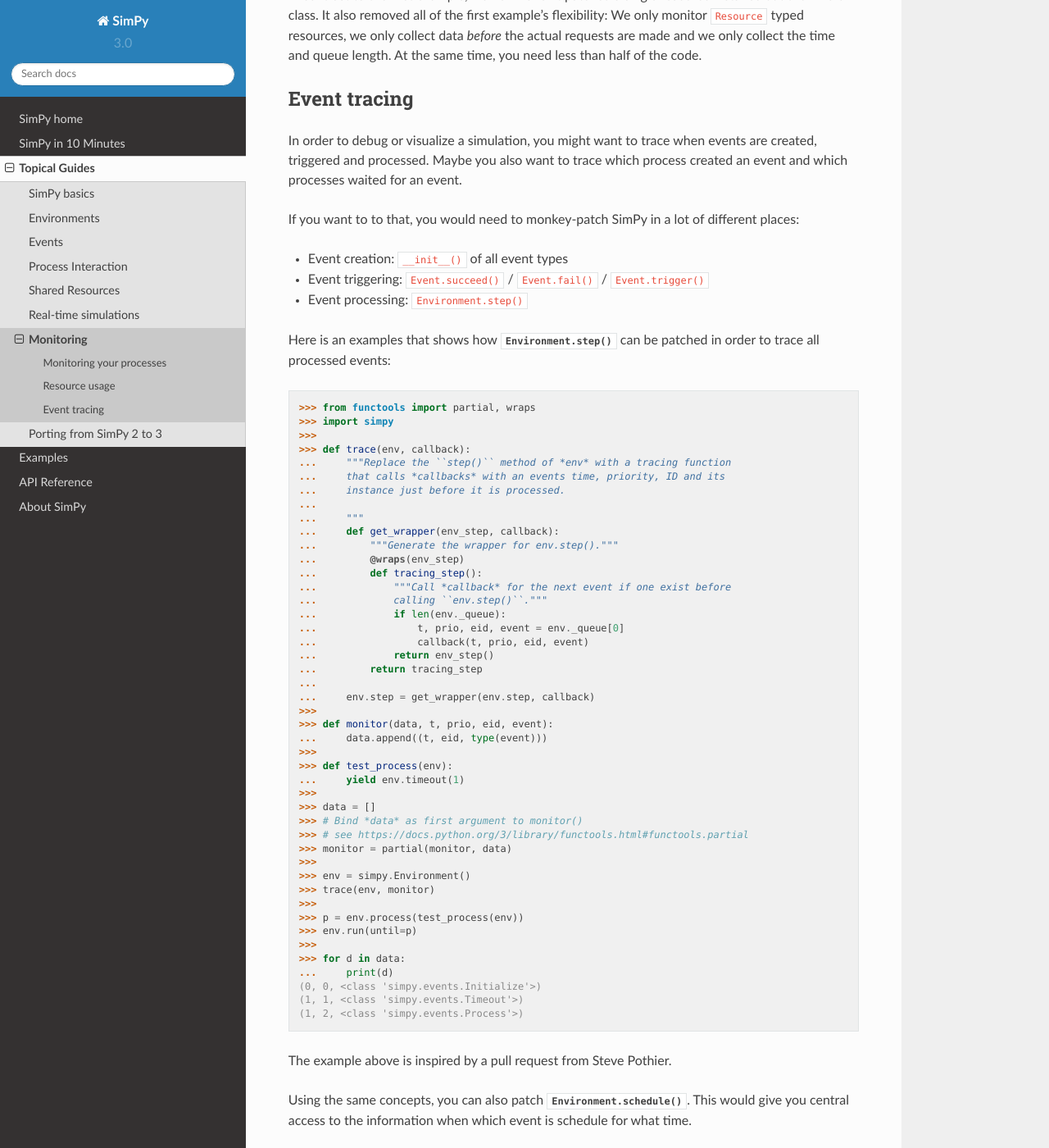
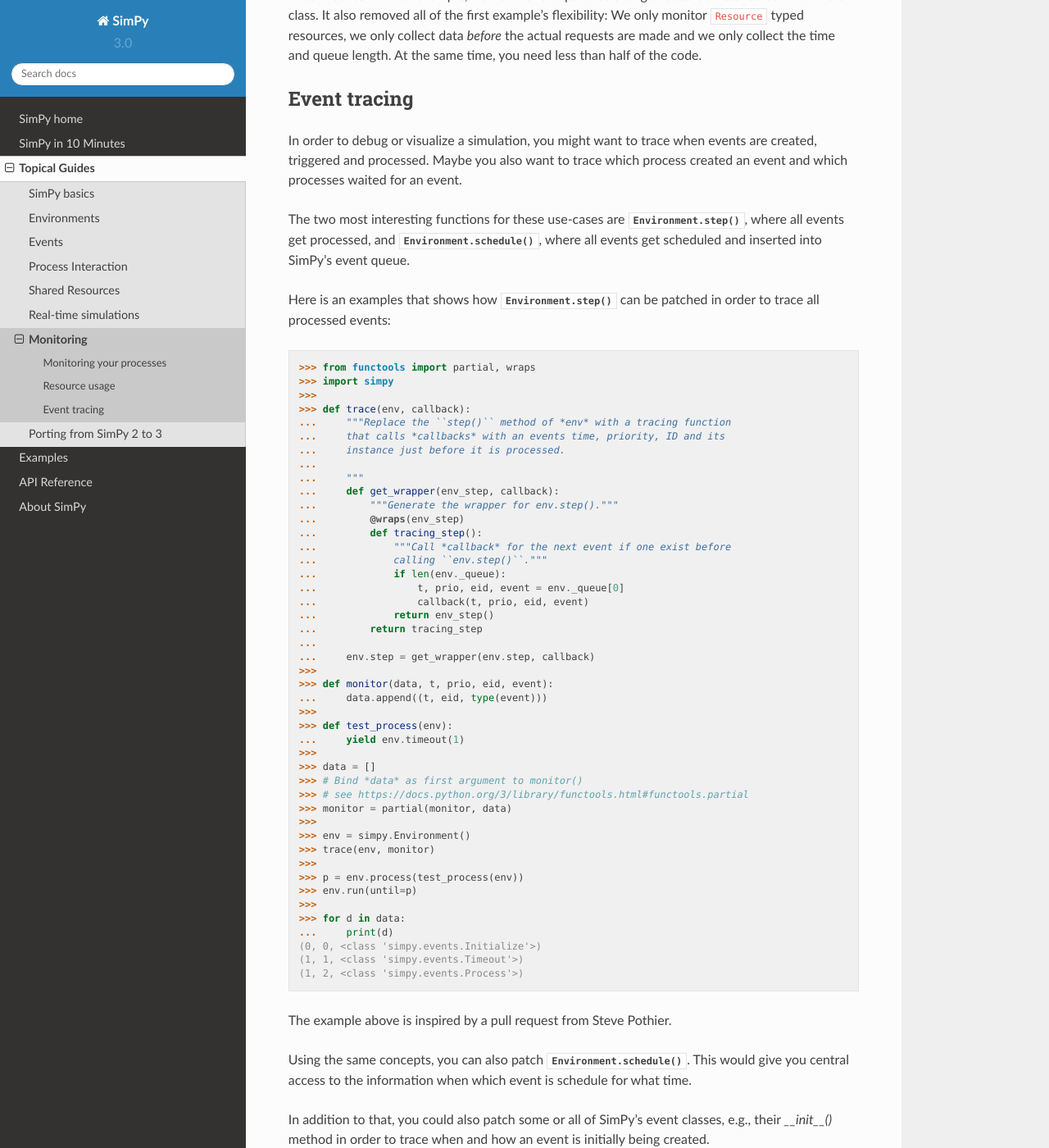
Before and after one commit to cristiklein/simpy, a Sphinx documentation site: the page built from docs/topical_guides/monitoring.rst, in a window 1280 px wide and 1400 px high, scrolled down 3809 px. Shown: the whole window at 82% size. Built offline with Sphinx 7.4.7 and the Read the Docs theme 2.0.0, drawn with Linux system fonts in a browser that asks for light colours; pages that are not in the unit, such as notebooks, are missing from menus; the version number is read from the project's files by our own code.

Commit message:
Put more emphasis on patching schedule() and step() than on patching the Event classes.

```diff
--- a/docs/topical_guides/monitoring.rst
+++ b/docs/topical_guides/monitoring.rst
@@ -239,15 +239,10 @@ In order to debug or visualize a simulation, you might want to trace when
 events are created, triggered and processed.  Maybe you also want to trace
 which process created an event and which processes waited for an event.
 
-If you want to to that, you would need to monkey-patch SimPy in a lot of
-different places:
-
-- Event creation: ``__init__()`` of all event types
-
-- Event triggering: ``Event.succeed()`` / ``Event.fail()``
-  / ``Event.trigger()``
-
-- Event processing: ``Environment.step()``
+The two most interesting functions for these use-cases are
+:meth:`Environment.step()`, where all events get processed, and
+:meth:`Environment.schedule()`, where all events get scheduled and inserted
+into SimPy's event queue.
 
 Here is an examples that shows how :meth:`Environment.step()` can be patched in
 order to trace all processed events:
@@ -305,3 +300,7 @@ The example above is inspired by a pull request from Steve Pothier.
 Using the same concepts, you can also patch :meth:`Environment.schedule()`.
 This would give you central access to the information when which event is
 schedule for what time.
+
+In addition to that, you could also patch some or all of SimPy's event classes,
+e.g., their `__init__()` method in order to trace when and how an event is
+initially being created.
```
